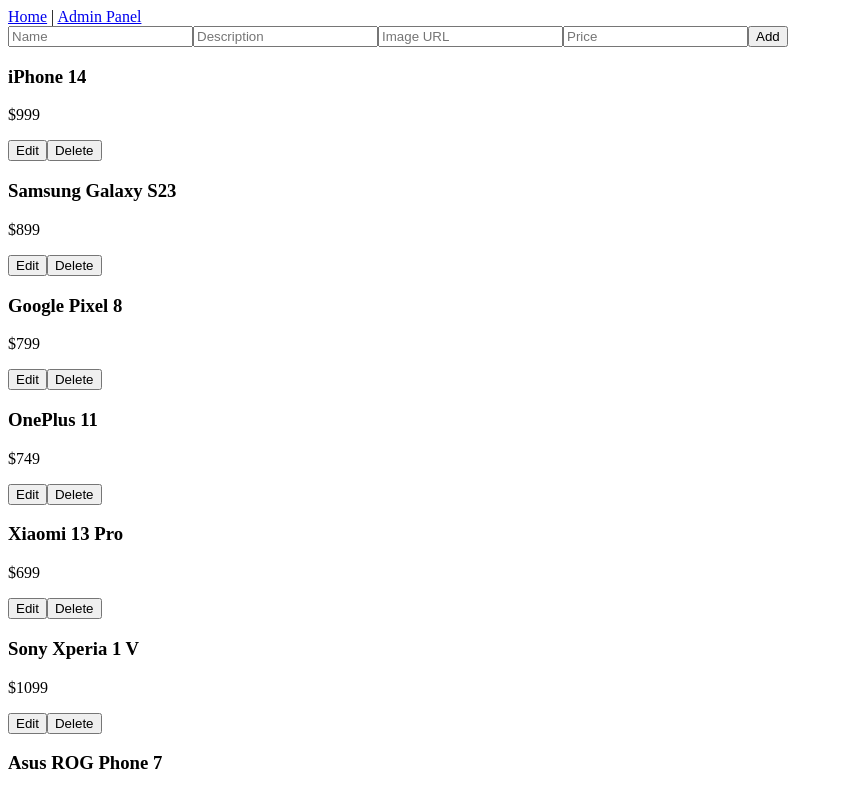
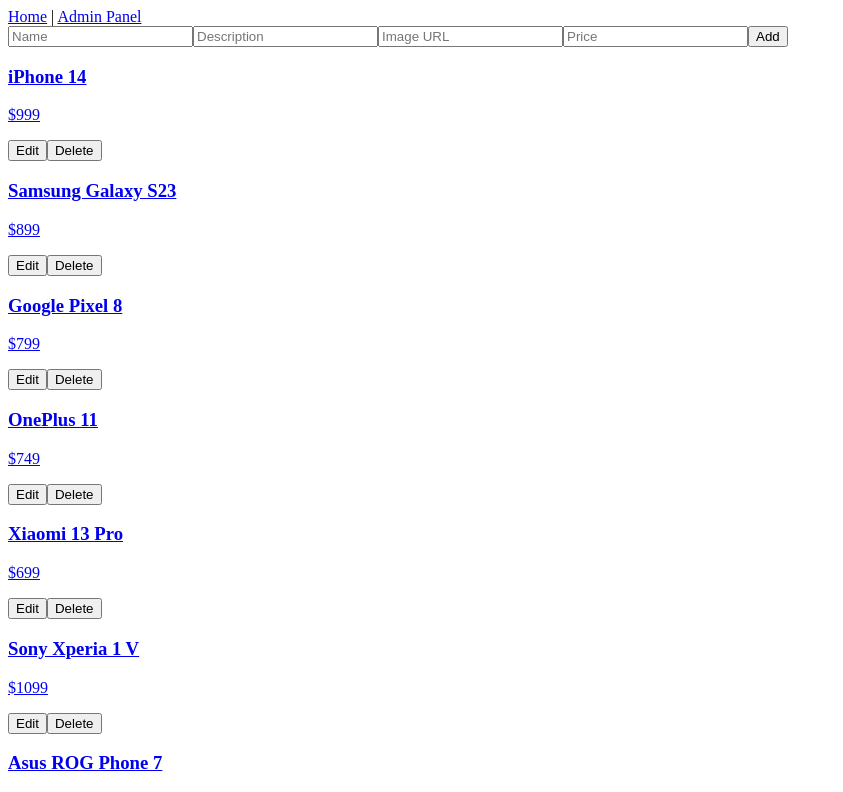
Before and after one commit to acciojob/mobile-store-bharatjivv, a React app: page /admin in a window 1280 px wide. Shown: the top 792 px of the page, without its empty margins (0-843 px from the left). Built offline with nearby package versions, Linux system fonts and the light colour scheme.

Commit message:
Added: link

```diff
--- a/src/components/AdminPanel.js
+++ b/src/components/AdminPanel.js
@@ -88,8 +88,10 @@
         )}
       </div>
 
+      <div className="col-12">
         {products.map((p) => (
           <div key={p.id}>
+            <a href={`/admin/products/${p.id}`}>
               <div className="row">
                 <h3>{p.name}</h3>
                 <p>${p.price}</p>
@@ -97,11 +99,16 @@
               <button className="float-right" onClick={() => handleEdit(p.id)}>
                 Edit
               </button>
-          <button className="float-right" onClick={() => handleDelete(p.id)}>
+              <button
+                className="float-right"
+                onClick={() => handleDelete(p.id)}
+              >
                 Delete
               </button>
+            </a>
           </div>
         ))}
+      </div>
     </div>
   );
 }
--- a/src/components/App.js
+++ b/src/components/App.js
@@ -19,6 +19,7 @@
         <Route exact path="/" render={() => <ProductList products={products} />} />
         <Route path="/products/:id" render={(props) => <ProductDetails {...props} products={products} />} />
         <Route path="/admin" render={() => <AdminPanel products={products} setProducts={setProducts} />} />
+		<Route path="/admin/products/:id" render={(props) => <ProductDetails {...props} products={products} />} />
       </Switch>
     </Router>
   );
```
Lines whose indentation alone changed are shown as unchanged.
